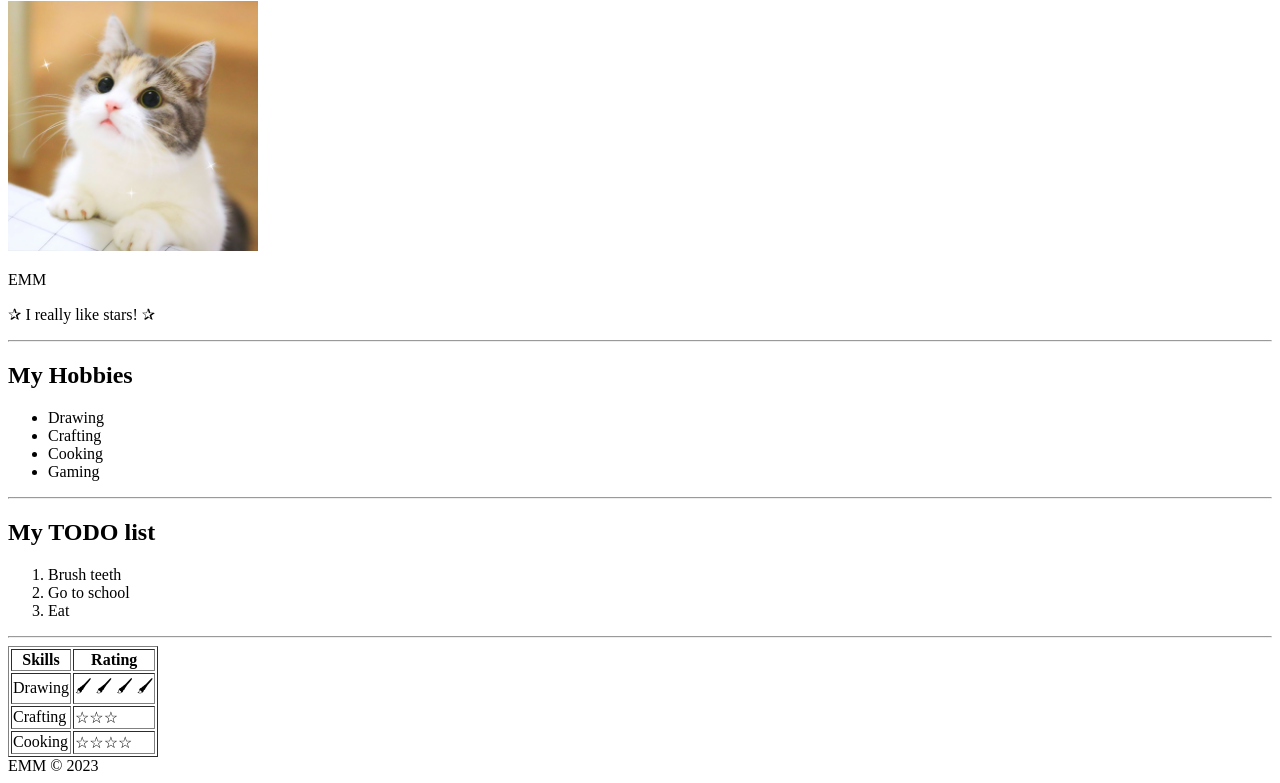
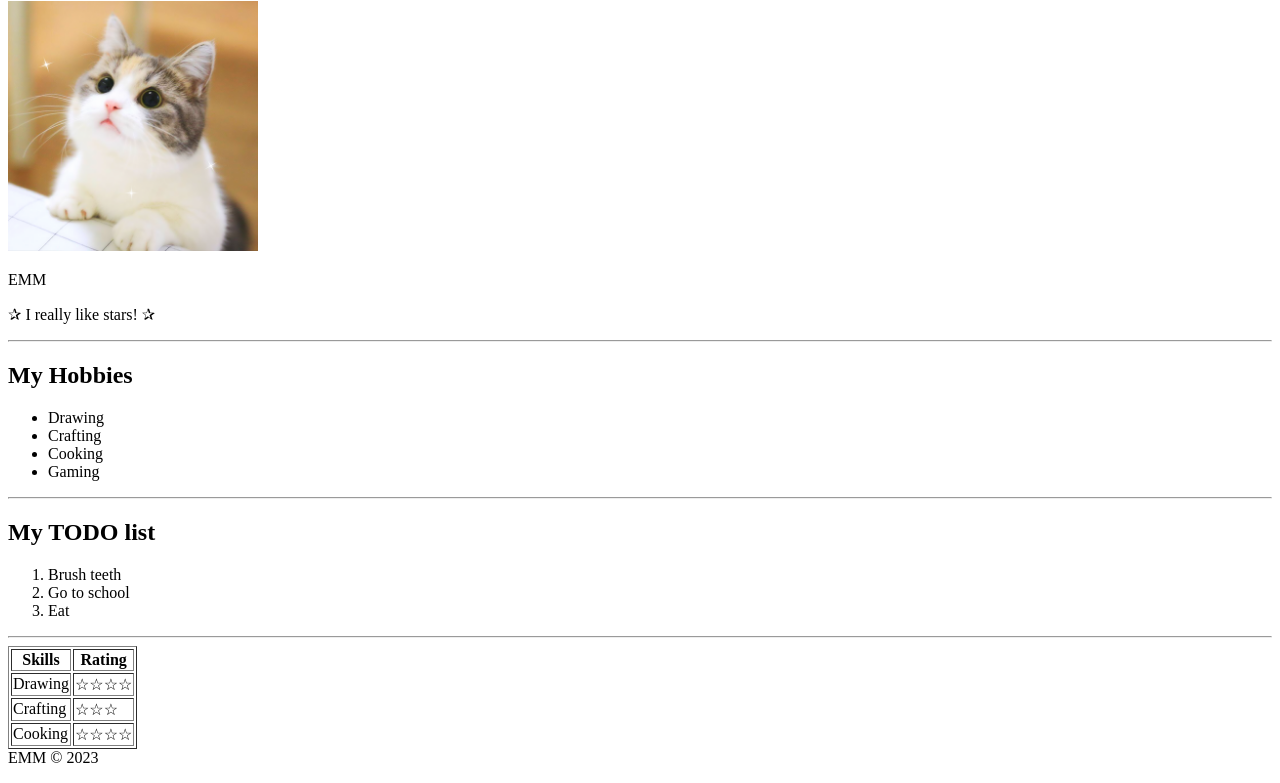
Before and after one commit to MignightE/Week1-FirstPage-, a plain HTML site: page index.html in a window 1280 px wide. Shown: the part 79-862 px from the top of the page. Drawn offline with Linux system fonts and the light colour scheme.

Commit message:
Create My First Page

```diff
--- a/index.html
+++ b/index.html
@@ -49,7 +49,7 @@
 <tr>
     <td>Drawing</td>
 
-<td>&#128396;	&#128396; 	&#128396; 	&#128396; 	</td>
+<td> ☆☆☆☆	</td>
      <!-- td table data-->
 </tr>
 
```
